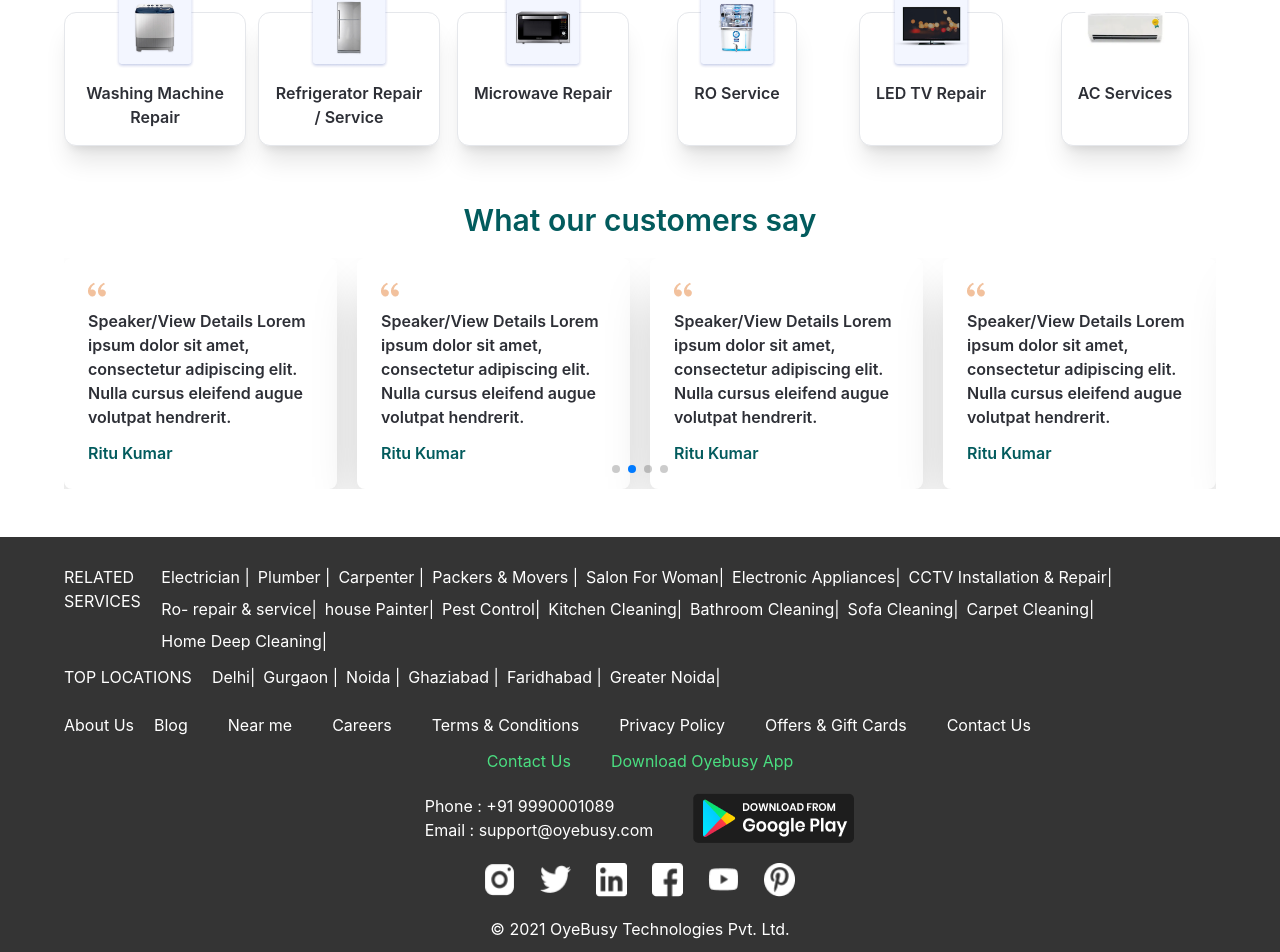
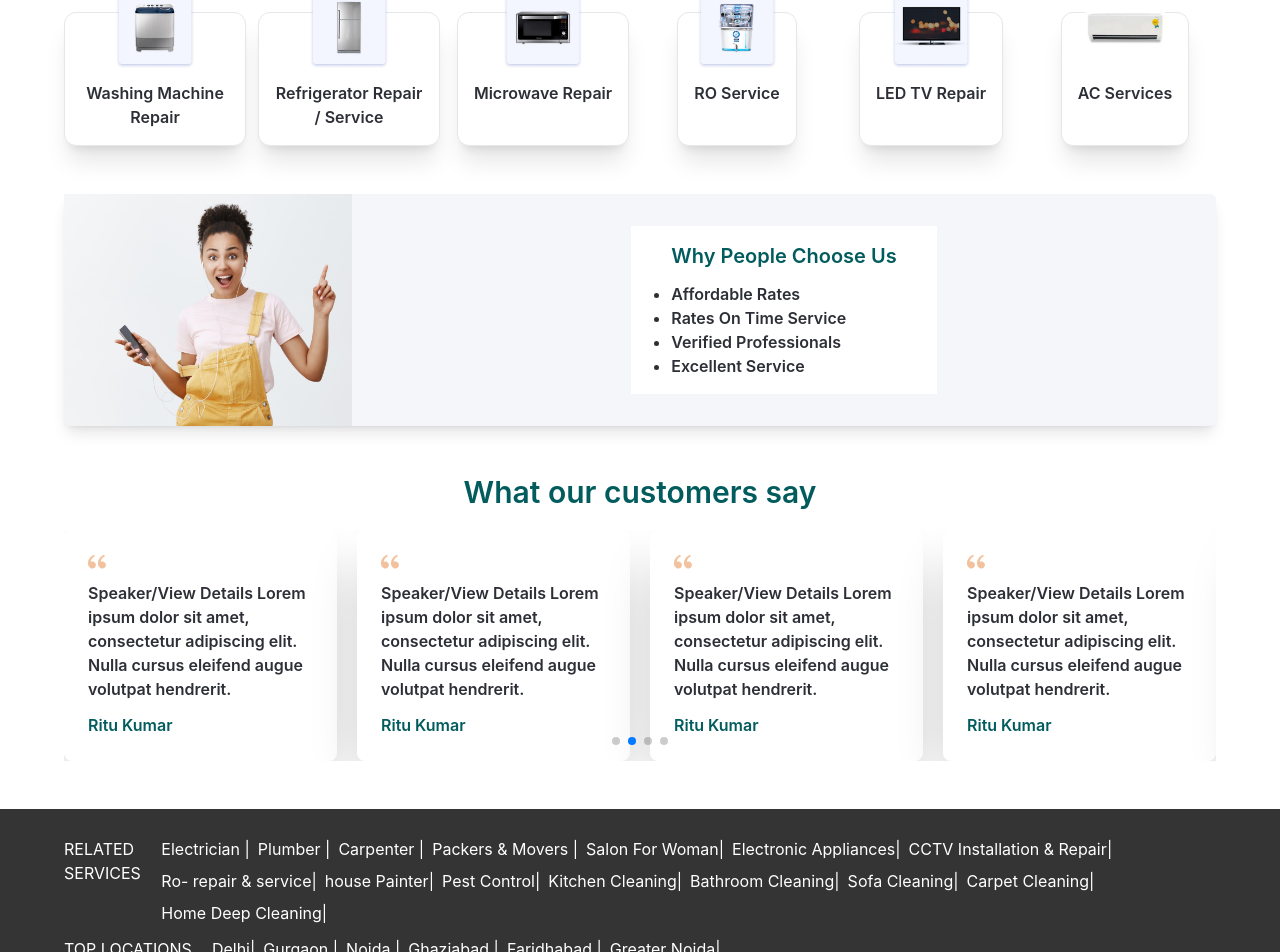
Before and after one commit to mohammadshariful/services24, a React (Create React App) app: page / in a window 1280 px wide. Shown: the part 2062-3014 px from the top of the page. Built offline with nearby package versions, Linux system fonts and the light colour scheme.

Commit message:
people choice component added

```diff
--- a/src/pages/Home/Home.js
+++ b/src/pages/Home/Home.js
@@ -2,6 +2,7 @@ import React from "react";
 import BannerSection from "./BannerSection";
 import HomeApplication from "./HomeApplication";
 import PeaceMind from "./PeaceMind";
+import PeopleChoice from "./PeopleChoice";
 import Safe from "./Safe";
 import SameDayServices from "./SameDayServices";
 import Testimonial from "./Testimonial";
@@ -16,6 +17,7 @@ const Home = () => {
       <Safe />
       <PeaceMind />
       <HomeApplication />
+      <PeopleChoice />
       <Testimonial />
     </>
   );
--- /dev/null
+++ b/src/pages/Home/PeopleChoice.js
@@ -0,0 +1,26 @@
+import React from "react";
+import PeopleChoicePic from "../../assets/images/peoplechoice.png";
+const PeopleChoice = () => {
+  return (
+    <section className="w-[90%] mx-auto my-5 flex flex-row-reverse justify-center bg-base-100 shadow-lg rounded-md">
+      <div className="w-1/2 lg:w-3/4 p-8 flex justify-center">
+        <div className="bg-white px-10 py-4">
+          <h3 className="text-primary font-semibold lg:text-xl">
+            Why People Choose Us
+          </h3>
+          <ul className="font-semibold list-disc mt-3">
+            <li>Affordable Rates</li>
+            <li>Rates On Time Service</li>
+            <li>Verified Professionals</li>
+            <li>Excellent Service</li>
+          </ul>
+        </div>
+      </div>
+      <div className="w-1/2 lg:w-1/4">
+        <img className="h-full object-cover" src={PeopleChoicePic} alt="" />
+      </div>
+    </section>
+  );
+};
+
+export default PeopleChoice;
--- a/src/shared/Footer/Footer.js
+++ b/src/shared/Footer/Footer.js
@@ -71,22 +71,22 @@ const Footer = () => {
         </div>
         <ul className="flex justify-center flex-wrap items-center gap-6 my-5">
           <li>
-            <img className="w-8" src={instaram} alt="" />
+            <img className="w-6" src={instaram} alt="" />
           </li>
           <li>
-            <img className="w-8" src={twitter} alt="" />
+            <img className="w-6" src={twitter} alt="" />
           </li>
           <li>
-            <img className="w-8" src={linkedIn} alt="" />
+            <img className="w-6" src={linkedIn} alt="" />
           </li>
           <li>
-            <img className="w-8" src={facebook} alt="" />
+            <img className="w-6" src={facebook} alt="" />
           </li>
           <li>
-            <img className="w-8" src={youtube} alt="" />
+            <img className="w-6" src={youtube} alt="" />
           </li>
           <li>
-            <img className="w-8" src={pinterest} alt="" />
+            <img className="w-6" src={pinterest} alt="" />
           </li>
         </ul>
         <p className="text-center">
```
Also changed, not shown: src/assets/images/peoplechoice.png (added).
